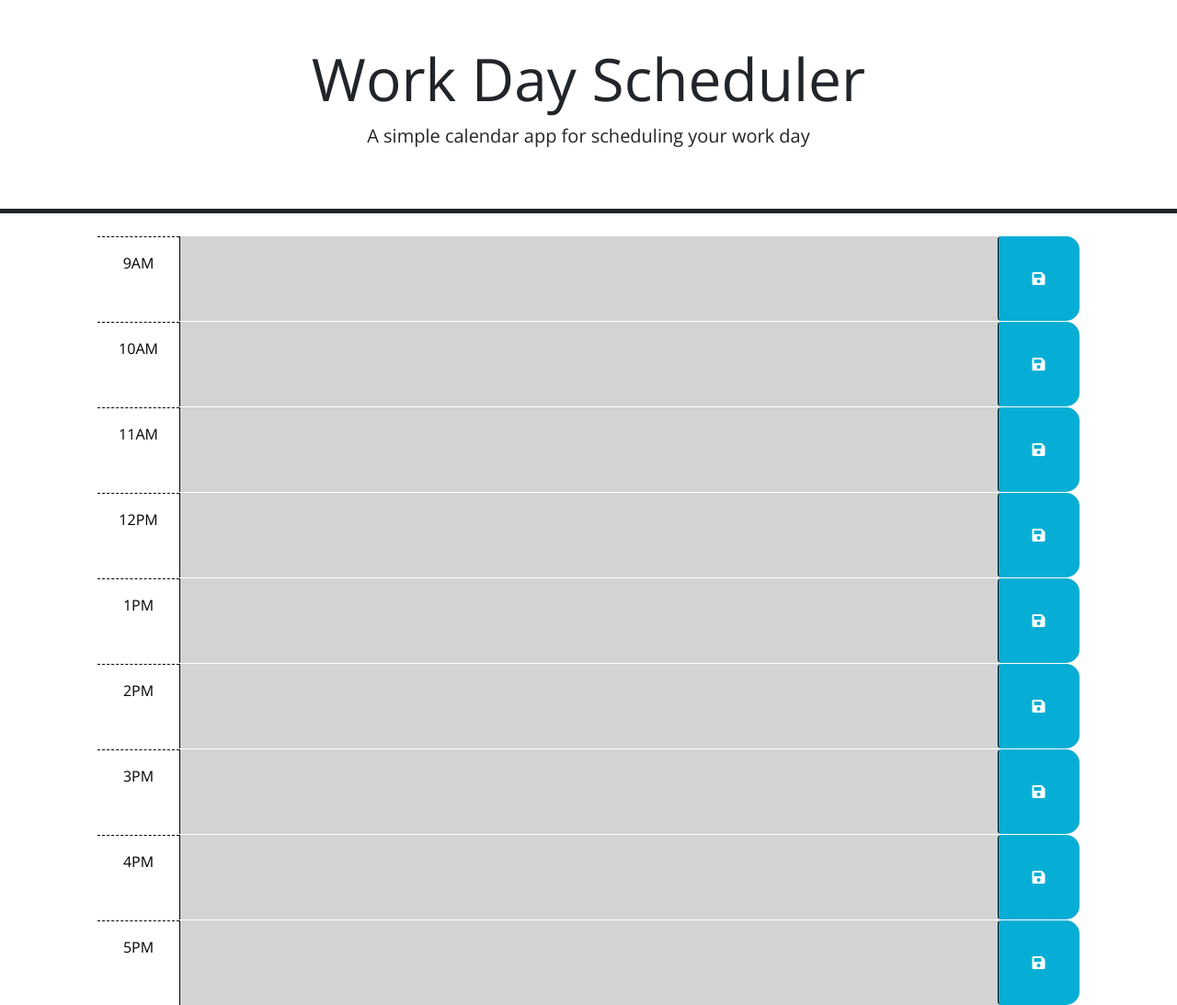
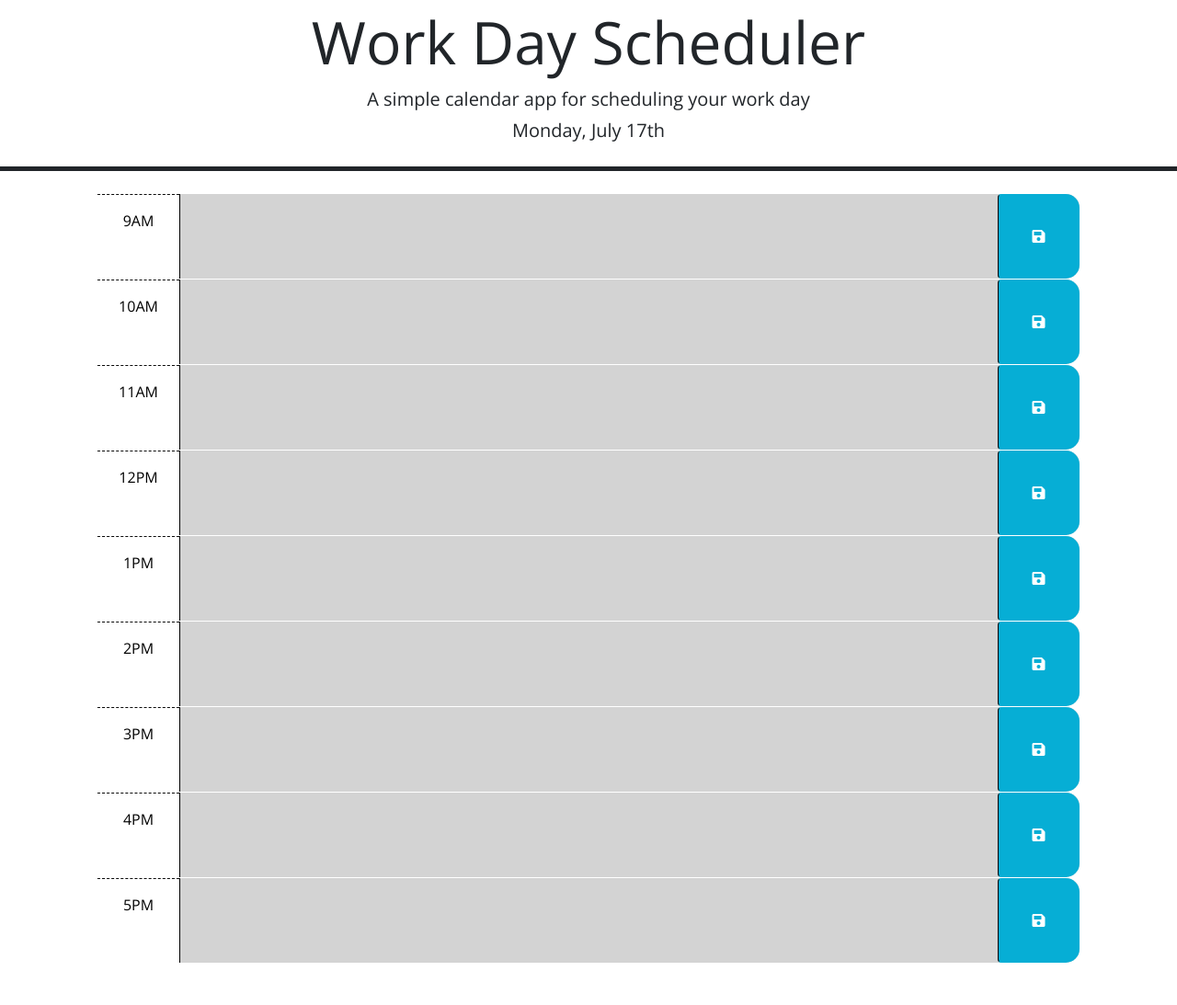
Before and after one commit to Tbroskii/workdayscheduler, a plain HTML site: page index.html in a window 1280 px wide. Shown: the whole page at 92% size. After the commit the page ends 1047 px from the top, so only its background shows below. Drawn offline with nearby package versions, Linux system fonts and the light colour scheme.

Commit message:
update script js and index
added  p tag in index for current date time. script was updated to add current date.

```diff
--- a/index.html
+++ b/index.html
@@ -23,10 +23,10 @@
   </head>
 
   <body>
-    <header class="p-5 mb-4 border-5 border-bottom border-dark text-center">
+    <header class="p-2 mb-4 border-5 border-bottom border-dark text-center">
       <h1 class="display-3">Work Day Scheduler</h1>
-      <p class="lead">A simple calendar app for scheduling your work day</p>
-      <p id="currentDay" class="lead"></p>
+      <p class="lead mb-1">A simple calendar app for scheduling your work day</p>
+      <p id="current-day" class="lead"></p>
     </header>
     <div class="container-lg px-5" id="timeForm">
       <!-- Use class for "past", "present", and "future" to apply styles to the
--- a/script.js
+++ b/script.js
@@ -23,7 +23,7 @@ $(function () {
       {userText:"", hourID: 5}
     ]
 
-   localStorage.setItem("timeText", JSON.stringify(dateTextObject));
+   localStorage.setItem("timeText", JSON.stringify(dateTextObject));//make array a string to store the data in local storage
   }
 
 var timeForm = $('.time-block');
@@ -127,4 +127,30 @@ function getSavedData(){
 getSavedData();//call once whenever page is reloaded
 
   // TODO: Add code to display the current date in the header of the page.
+  function getCurrentDay(){
+    var currentDay = dayjs().format('dddd, MMMM DD') //format current day
+
+    //add correct end depending on day
+    if (dayjs().date() === 1)
+    {
+      currentDay = currentDay + "st";
+    }
+    else if (dayjs().date() === 2)
+    {
+      currentDay = currentDay + "nd";
+    }
+    else if (dayjs().date() === 3)
+    {
+      currentDay = currentDay + "rd";
+    }
+    else
+    {
+      currentDay = currentDay + "th";
+    }
+
+    //put formattted date into p
+    $("#current-day").text(currentDay);
+  }
+
+  getCurrentDay();
 });
```
Also changed, not shown: style.css (line endings or trailing spaces).
